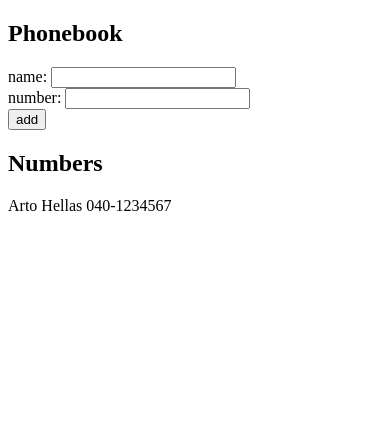
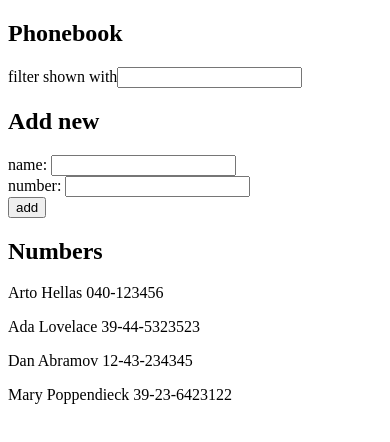
Before and after one commit to llreyes589/submission-repository, a React (Vite) app in the folder part2/phonebook/: page / in a window 390 px wide. Shown: the top 442 px of the page. Built offline with nearby package versions, Linux system fonts and the light colour scheme.

Commit message:
2.9*: The Phonebook Step 4

```diff
--- a/part2/phonebook/src/App.jsx
+++ b/part2/phonebook/src/App.jsx
@@ -2,10 +2,15 @@
 
 const App = () => {
   const [persons, setPersons] = useState([
-    { name: "Arto Hellas", number: "040-1234567" },
+    { name: "Arto Hellas", number: "040-123456", id: 1 },
+    { name: "Ada Lovelace", number: "39-44-5323523", id: 2 },
+    { name: "Dan Abramov", number: "12-43-234345", id: 3 },
+    { name: "Mary Poppendieck", number: "39-23-6423122", id: 4 },
   ]);
   const [newName, setNewName] = useState("");
   const [newNumber, setNewNumber] = useState("");
+  const [searchString, setSearchString] = useState("");
+  const [filteredPersons, setFilteredPersons] = useState(persons);
 
   const handleFormSubmit = (e) => {
     e.preventDefault();
@@ -14,9 +19,24 @@
     setPersons(persons.concat({ name: newName, number: newNumber }));
   };
 
+  const handleSearchPerson = (e) => {
+    const { value } = e.target;
+    const filteredPersons = persons.filter((person) =>
+      person.name.includes(value),
+    );
+    setSearchString(value);
+    setFilteredPersons(value ? filteredPersons : persons);
+  };
+
   return (
     <div>
       <h2>Phonebook</h2>
+      <div>
+        filter shown with
+        <input value={searchString} onChange={handleSearchPerson} />
+      </div>
+
+      <h2>Add new</h2>
       <form onSubmit={handleFormSubmit}>
         <div>
           name:{" "}
@@ -34,7 +54,7 @@
         </div>
       </form>
       <h2>Numbers</h2>
-      {persons.map((person) => (
+      {filteredPersons.map((person) => (
         <p key={person.name}>
           {person.name} {person.number}
         </p>
```
